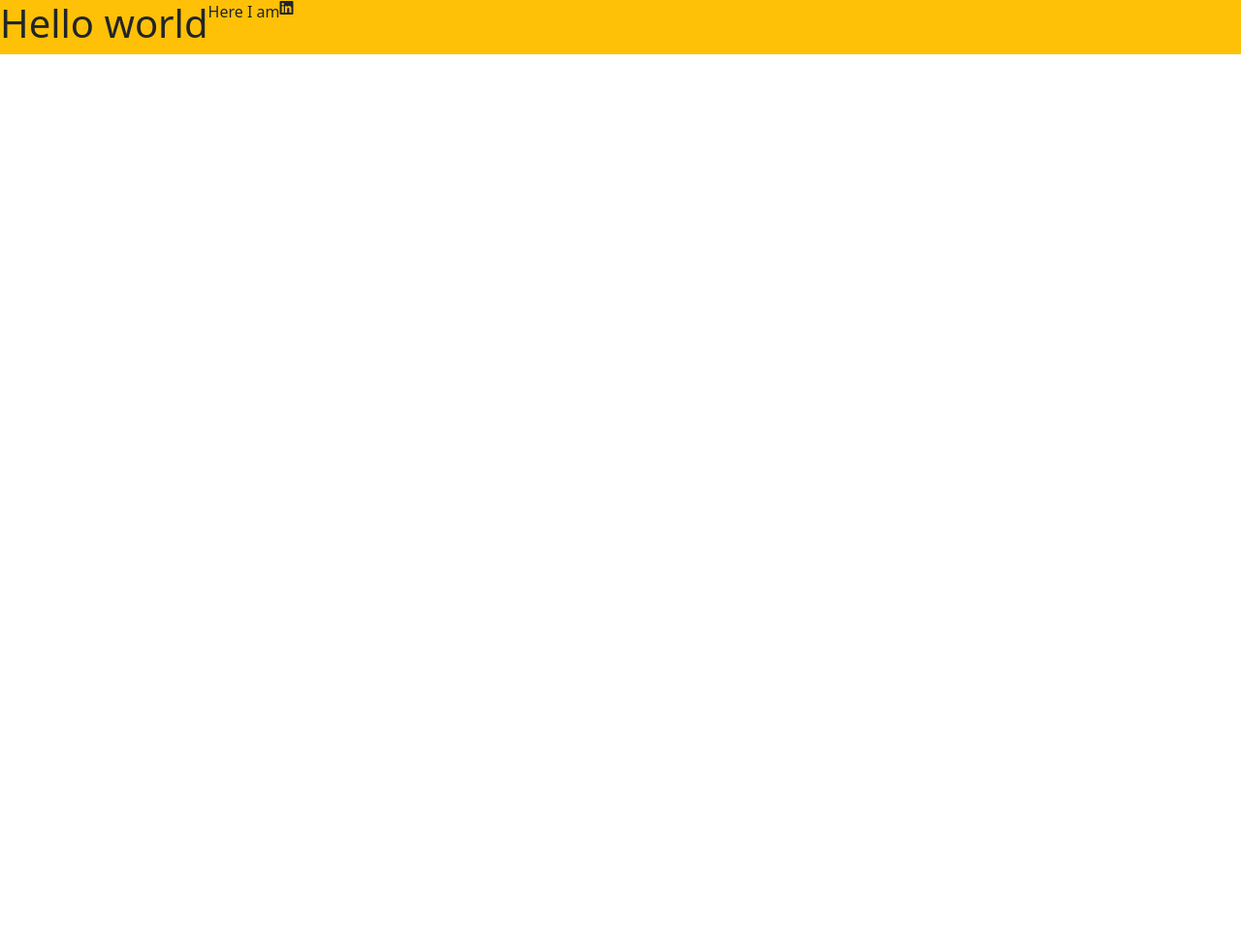
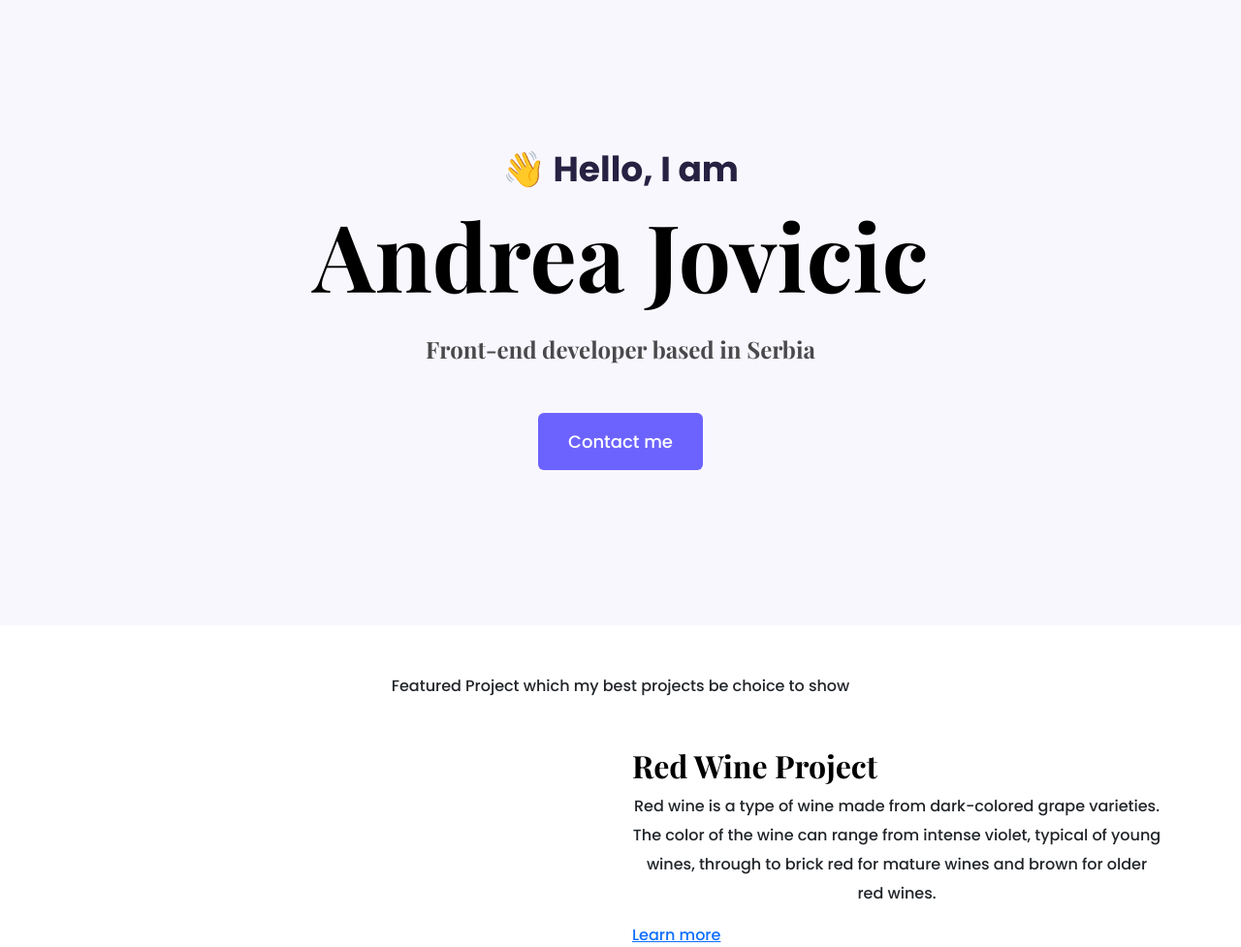
Before and after one commit to ajovicic019/andrea-portfolio, a plain HTML site: page index.html in a window 1280 px wide. Shown: the whole page at 97% size. Before the commit the page ends 800 px from the top, so only its background shows below. Drawn offline with nearby package versions, Linux system fonts and the light colour scheme.

Commit message:
completed and styled hero in html, entering elements of homepage

```diff
--- a/index.html
+++ b/index.html
@@ -4,6 +4,7 @@
     <meta charset="UTF-8" />
     <meta http-equiv="X-UA-Compatible" content="IE=edge" />
     <meta name="viewport" content="width=device-width, initial-scale=1.0" />
+
     <link
       href="https://cdn.jsdelivr.net/npm/bootstrap@5.2.3/dist/css/bootstrap.min.css"
       rel="stylesheet"
@@ -14,14 +15,39 @@
       src="https://kit.fontawesome.com/b8c1ef6d38.js"
       crossorigin="anonymous"
     ></script>
+    <link rel="preconnect" href="https://fonts.googleapis.com" />
+    <link rel="preconnect" href="https://fonts.gstatic.com" crossorigin />
+    <link
+      href="https://fonts.googleapis.com/css2?family=Playfair+Display:wght@700&family=Poppins:wght@500;700&display=swap"
+      rel="stylesheet"
+    />
     <link rel="stylesheet" href="styles/portfolio.css" />
     <title>Document</title>
   </head>
   <body>
-    <div class="hero bg-warning">
-      <h1>Hello world</h1>
-      <p>Here I am</p>
-      <i class="fa-brands fa-linkedin"></i>
+    <div class="hero">
+      <p>👋 Hello, I am</p>
+      <h1>Andrea Jovicic</h1>
+      <h2 class="opacity mb-5">Front-end developer based in Serbia</h2>
+      <div><a href="#" class="btn btn-branding">Contact me</a></div>
+    </div>
+    <p class="m-5">Featured Project which my best projects be choice to show</p>
+    <div class="container">
+      <div class="row">
+        <div class="col-6">
+          <img src="" alt="" />
+        </div>
+        <div class="col-6">
+          <h2>Red Wine Project</h2>
+          <p>
+            Red wine is a type of wine made from dark-colored grape varieties.
+            The color of the wine can range from intense violet, typical of
+            young wines, through to brick red for mature wines and brown for
+            older red wines.
+          </p>
+          <a href="#">Learn more</a>
+        </div>
+      </div>
     </div>
     <script
       src="https://cdn.jsdelivr.net/npm/bootstrap@5.2.3/dist/js/bootstrap.bundle.min.js"
--- a/styles/portfolio.css
+++ b/styles/portfolio.css
@@ -1,3 +1,65 @@
+:root {
+  --branding-color: #6c63ff;
+  --secondary-color: #f9f7fe;
+  --heading-font-family: "Playfair Display", serif;
+  --default-font-family: "Poppins", sans-serif;
+}
+body {
+  font-family: var(--default-font-family);
+}
+
+h1,
+h2,
+h3,
+h4,
+h5,
+h6 {
+  font-family: var(--heading-font-family);
+  font-weight: bold;
+  color: black;
+}
+p {
+  text-align: center;
+  font-size: 16px;
+  line-height: 30px;
+  font-weight: normal;
+}
+
 .hero {
-  display: flex;
+  text-align: center;
+  background-color: var(--secondary-color);
+  padding: 160px 20px;
 }
+
+.hero h1 {
+  font-size: 96px;
+
+  line-height: 1.5;
+}
+.hero h2 {
+  font-size: 24px;
+  line-height: 1.5;
+  font-weight: normal;
+}
+.hero p {
+  color: #272142;
+  font-size: 36px;
+  font-weight: bold;
+  margin: 0;
+}
+.opacity {
+  opacity: 0.7;
+}
+
+.btn-branding {
+  background: var(--branding-color);
+  color: white;
+  font-size: 18px;
+  line-height: 27px;
+  padding: 15px 30px;
+  font-family: "Poppins", sans-serif;
+}
+.btn:hover {
+  background: var(--branding-color);
+  color: white;
+}
```
